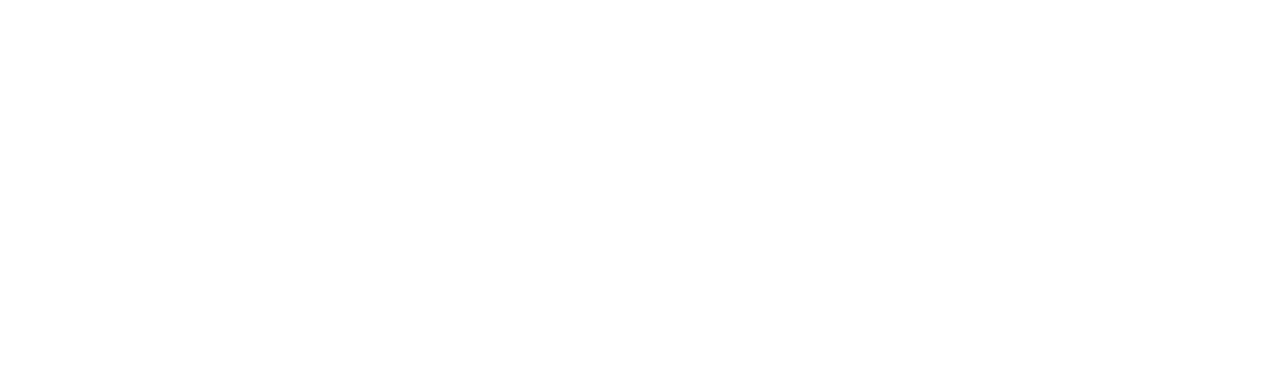
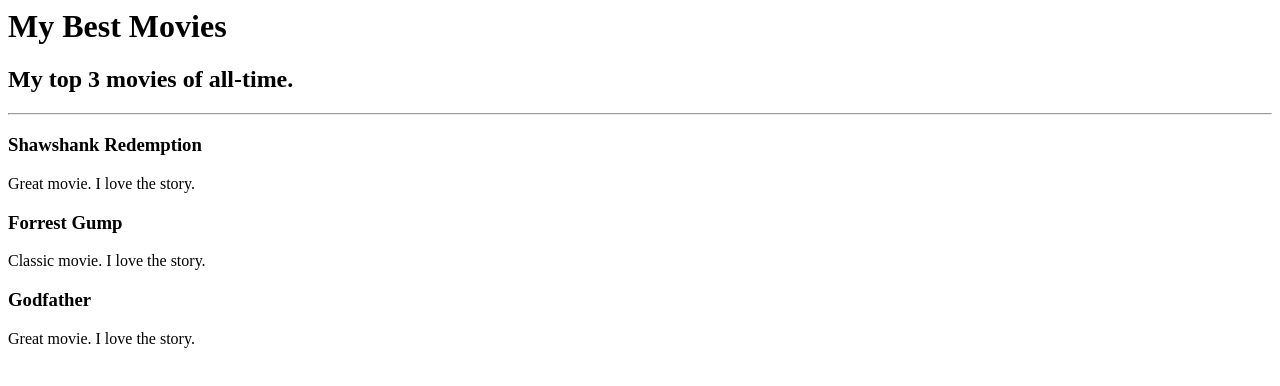
Before and after one commit to Arthurccs/WebProjects-Dr.-Angela-Yu, a plain HTML site: page 2.4 Movie Ranking Project/index.html in a window 1280 px wide. Drawn offline with Linux system fonts and the light colour scheme.

Commit message:
adding my solution

```diff
--- a/2.4 Movie Ranking Project/index.html
+++ b/2.4 Movie Ranking Project/index.html
@@ -1 +1,10 @@
 <!-- Write your code below -->
+<h1>My Best Movies</h1>
+<h2>My top 3 movies of all-time.</h2>
+<hr />
+<h3>Shawshank Redemption</h3>
+<p>Great movie. I love the story.</p>
+<h3>Forrest Gump</h3>
+<p>Classic movie. I love the story.</p>
+<h3>Godfather</h3>
+<p>Great movie. I love the story.</p>
```
